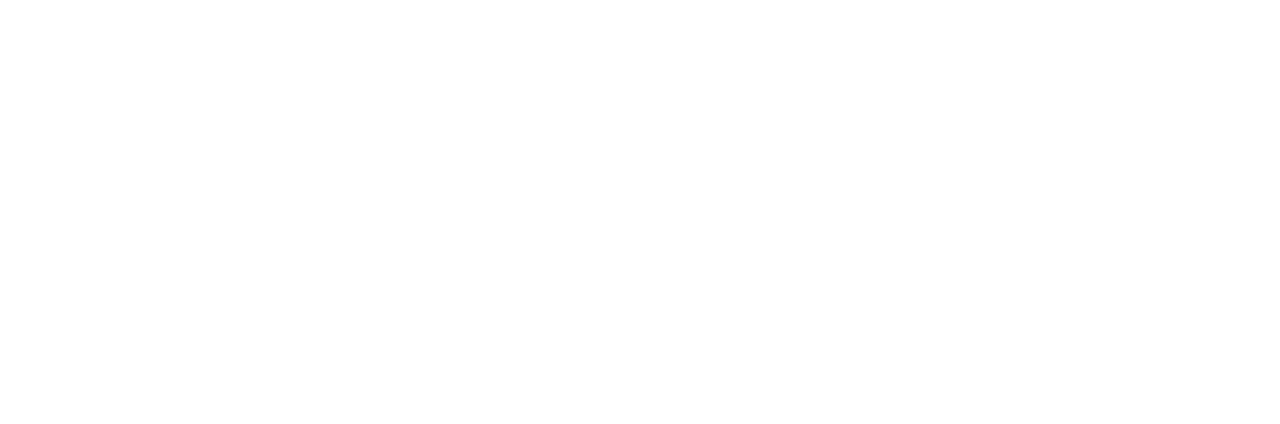
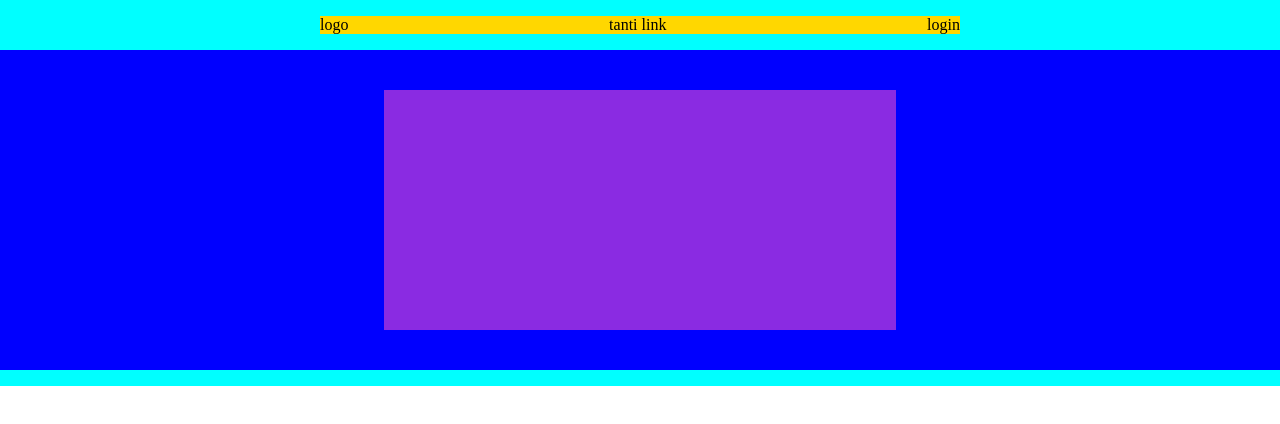
Before and after one commit to Fianda0/htmlcss-struttura-discord, a plain HTML site: page index.html in a window 1280 px wide. Drawn offline with Linux system fonts and the light colour scheme.

Commit message:
inserimento header

```diff
--- a/index.html
+++ b/index.html
@@ -12,7 +12,16 @@
 
     <!-- Inizio Header -->
     <header>
-
+        <!-- creazione barra header -->
+        <div class="sidebar space-bottom flex-display">
+            <section>logo</section>
+            <section>tanti link</section>
+            <section>login</section>
+        </div>
+        <!-- inserimento conainer header -->
+        <div class="container-header flex-display">
+            <section class="content-header"></section>
+        </div>
     </header>
     <!-- Fine header -->
 
--- a/style.css
+++ b/style.css
@@ -3,3 +3,38 @@
     padding: 0;
     box-sizing: border-box;
 }
+
+.flex-display {
+    display: flex;
+}
+
+.space-bottom {
+    margin-bottom: 1rem;
+}
+
+header {
+    background-color: aqua;
+    padding: 1rem 0;
+}
+
+.sidebar {
+    background-color: gold;
+    margin-left: auto;
+    margin-right: auto;
+    width: 50%;
+    justify-content: space-between;
+}
+
+.container-header {
+    background-color: blue;
+    margin: auto;
+    min-height: 20rem;
+    justify-content: center;
+    align-items: center;
+}
+
+.content-header {
+    background-color: blueviolet;
+    width: 40%;
+    height: 15rem;
+}
```
